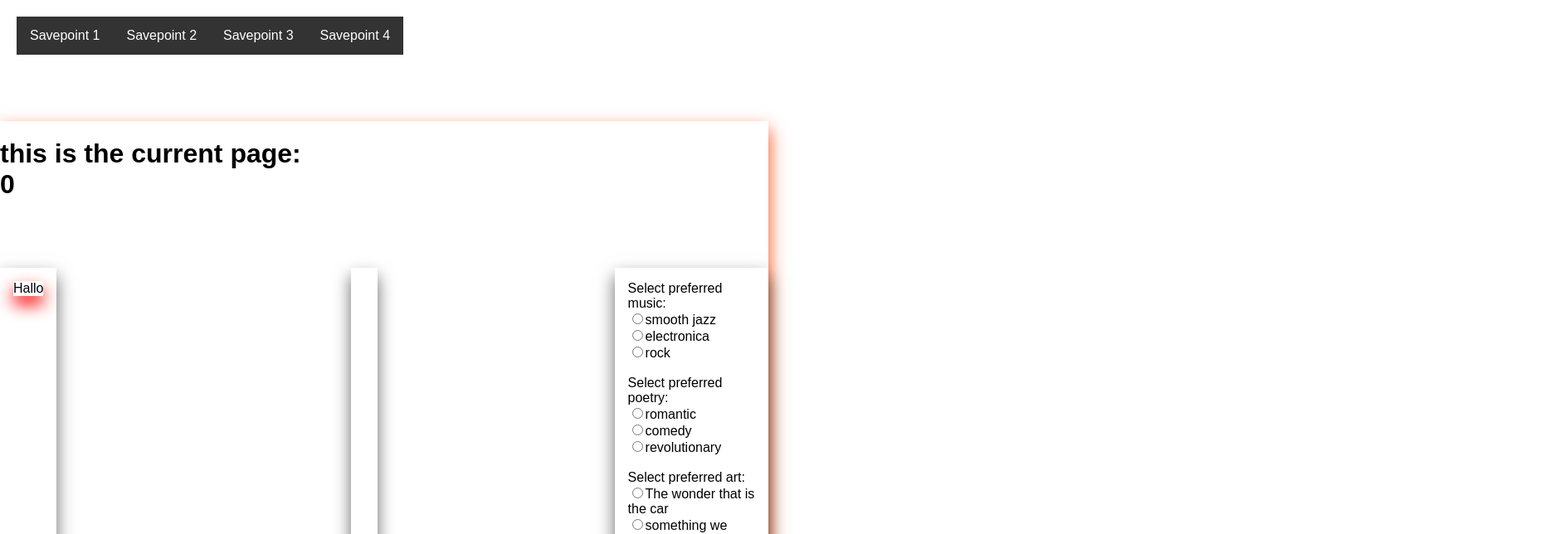
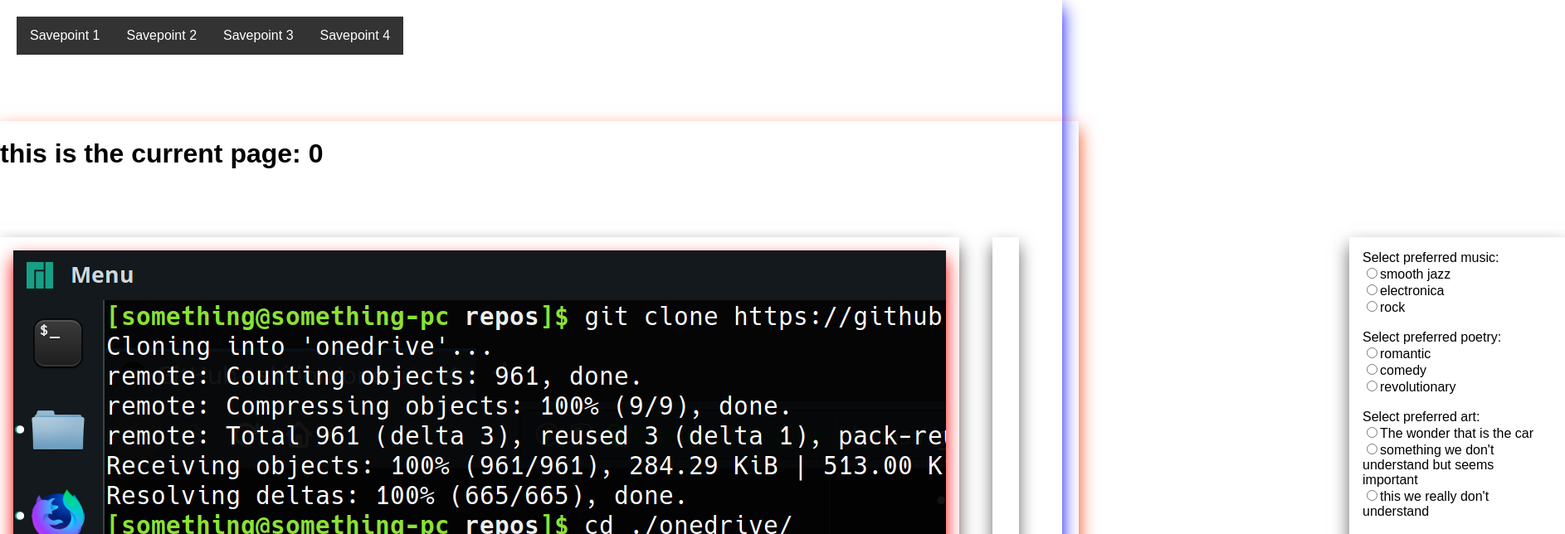
Before and after one commit to IT2810/it2810-webutvikling-h18-prosjekt-2-gruppe--57, a React (Create React App) app: page / in a window 1280 px wide. Shown: the top 644 px of the page at 83% size, 1886 px wide, since content can reach past the window. Built offline with nearby package versions, Linux system fonts and the light colour scheme.

Commit message:
small  bug fix

```diff
--- a/src/View.js
+++ b/src/View.js
@@ -16,9 +16,8 @@ class View extends Component {
     render() {
         return (
             <div className="figure">
-                <object src={images}>Hallo</object>
-
-                {/*<img src={images} alt="sadas"></img>*/}
+                {/*<object src={images}>Hallo</object>*/}
+                <img src={images} alt="sadas"></img>
                 <br/>
             </div>
         )
```
